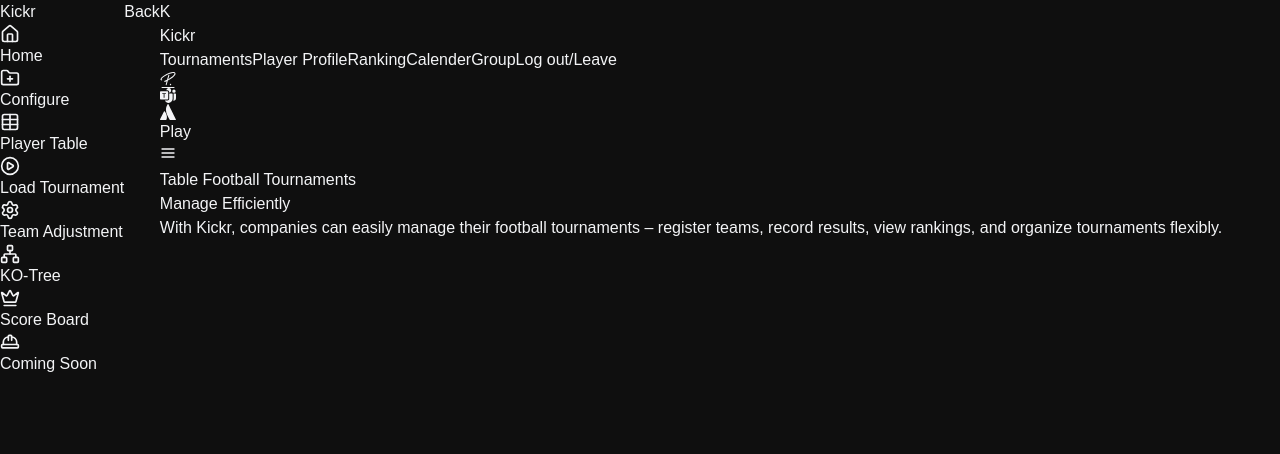
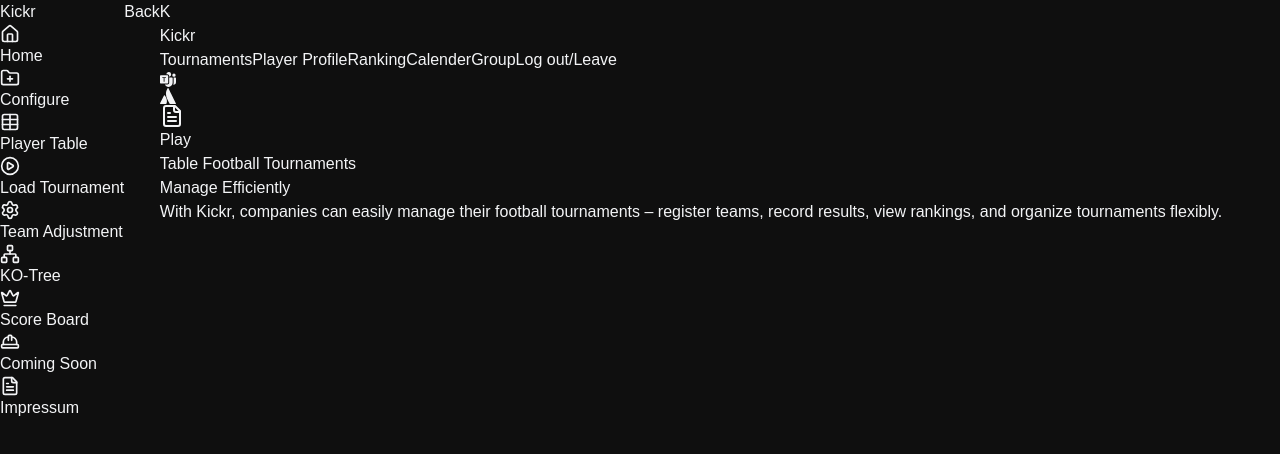
Before and after one commit to lm15-lukas/Kicker-React, a React (Vite) app: page /configure-game-page#/configure-game-page in a window 1280 px wide. Shown: the top 454 px of the page. Built offline with nearby package versions, Linux system fonts and the light colour scheme.

Commit message:
Added Impressum rem the wirbler

```diff
--- a/src/App.jsx
+++ b/src/App.jsx
@@ -12,6 +12,7 @@ import Sidebar from "./pages/Sidebar.jsx";
 import FinalRound from "./pages/FinalRound/FinalRoundComponents/FinalRound.jsx";
 import ComingSoon from "./pages/BetaFeaturePage/BetaFeaturPageComponents/ComingSoon.jsx";
 import Martinf from "./pages/BetaFeaturePage/martinf.jsx";
+import Impressum from "./pages/Impressum/Impressum.jsx";
 
 function App() {
   return (
@@ -38,6 +39,7 @@ function App() {
         <Route path="/finalRound" element={<FinalRound/>}></Route>
         <Route path="/martinf" element={<Martinf/>}/>
         <Route path="/betafeature" element={<ComingSoon/>}/>
+        <Route path="/impressum" element={<Impressum/>}/>
       </Routes>
       </main>
       </div>
--- a/src/pages/BetaFeaturePage/martinf.jsx
+++ b/src/pages/BetaFeaturePage/martinf.jsx
@@ -1,6 +1,5 @@
 import { Rocket } from "lucide-react";
 import { useNavigate } from "react-router-dom";
-import wirbel from './assets/images/thewirbler.jpg'
 
 export default function Martinf() {
   const navigate = useNavigate();
@@ -33,15 +32,6 @@ export default function Martinf() {
             </li>
           </ul>
         </div>
-
-        {/* Placeholder image */}
-        <div className="mt-8">
-          <img
-            src={wirbel}
-            alt="Martin F. doing his thing"
-            className="w-full max-w-sm mx-auto rounded-lg shadow-lg"
-          />
-        </div>
       </div>
     </div>
   );
--- a/src/pages/CreateGame/LandingPage.jsx
+++ b/src/pages/CreateGame/LandingPage.jsx
@@ -1,9 +1,8 @@
 import { motion } from "framer-motion";
-import { SiPersonio } from "react-icons/si";
 import { BsMicrosoftTeams } from "react-icons/bs";
 import { FaAtlassian } from "react-icons/fa";
 import { useState } from "react";
-import { FiMenu, FiX } from "react-icons/fi";
+import {FileText} from "lucide-react";
 import { useNavigate } from "react-router-dom"; // ✅ Navigation importieren
 
 const Header = () => {
@@ -53,20 +52,27 @@ const Header = () => {
 
         {/* Icons */}
         <div className="md:flex hidden items-center space-x-4">
-          <motion.a href="https://impaq.personio.de/login/index" target="_blank" rel="noopener noreferrer" initial={{ opacity: 0, scale: 0.5 }} animate={{ opacity: 1, scale: 1 }} transition={{ delay: 1.3, duration: 0.8 }} className="text-gray-700 dark:text-gray-300 hover:text-red-600 dark:hover:text-red-400 transition-colors duration-300">
-            <SiPersonio className="w-5 h-5" />
-          </motion.a>
           <motion.a href="https://teams.microsoft.com" target="_blank" rel="noopener noreferrer" initial={{ opacity: 0, scale: 0.5 }} animate={{ opacity: 1, scale: 1 }} transition={{ delay: 1.3, duration: 0.8 }} className="text-gray-700 dark:text-gray-300 hover:text-red-600 dark:hover:text-red-400 transition-colors duration-300">
             <BsMicrosoftTeams className="w-5 h-5" />
           </motion.a>
           <motion.a href="https://id.atlassian.com/login" target="_blank" rel="noopener noreferrer" initial={{ opacity: 0, scale: 0.5 }} animate={{ opacity: 1, scale: 1 }} transition={{ delay: 1.3, duration: 0.8 }} className="text-gray-700 dark:text-gray-300 hover:text-red-600 dark:hover:text-red-400 transition-colors duration-300">
             <FaAtlassian className="w-5 h-5" />
           </motion.a>
+          <motion.a
+            onClick={() => navigate("/impressum")}
+            initial={{ opacity: 0, scale: 0.5 }}
+            animate={{ opacity: 1, scale: 1 }}
+            transition={{ delay: 1.3, duration: 0.8 }}
+            className="cursor-pointer text-gray-700 dark:text-gray-300 hover:text-red-600 dark:hover:text-red-400 transition-colors duration-300 flex items-center gap-1"
+          >
+            <FileText className="w-5 h-5" />
+          </motion.a>
+
         </div>
 
         {/* Spielen Button (Desktop) */}
         <motion.button
-          onClick={() => navigate("/configure")} // ✅ Navigation aktivieren
+          onClick={() => navigate("/configure")}
           initial={{ opacity: 0, scale: 0.8 }}
           animate={{ opacity: 1, scale: 1 }}
           transition={{ delay: 1.6, duration: 0.8, type: "spring", stiffness: 100, damping: 15 }}
@@ -75,12 +81,6 @@ const Header = () => {
           Play
         </motion.button>
 
-        {/* Mobile Menu Button */}
-        <div className="md:hidden flex items-center">
-          <motion.button whileTap={{ scale: 0.7 }} onClick={toggleMenu} className="text-gray-300">
-            {isOpen ? <FiX className="h-6 w-6" /> : <FiMenu className="h-6 w-6" />}
-          </motion.button>
-        </div>
       </div>
 
 
--- /dev/null
+++ b/src/pages/Impressum/Impressum.jsx
@@ -0,0 +1,56 @@
+import React from "react";
+
+export default function Impressum() {
+  return (
+    <div className="flex flex-col items-center justify-start min-h-screen bg-gray-900 text-white p-6">
+      <h1 className="text-3xl font-bold mb-8 text-red-400">Legal Notice (Impressum)</h1>
+
+      <div className="bg-gray-800 p-6 rounded-xl shadow-md w-full max-w-2xl space-y-6">
+        <section>
+          <h2 className="text-xl font-semibold mb-2 text-gray-200">Site Operator</h2>
+          <p className="text-gray-300">
+            Lukas Martinez-Gnüchtel<br />
+
+            Germany
+          </p>
+        </section>
+
+        <section>
+          <h2 className="text-xl font-semibold mb-2 text-gray-200">Contact</h2>
+          <p className="text-gray-300">
+            Email: [lukasmartinez869@gmail.com]<br />
+
+          </p>
+        </section>
+
+        <section>
+          <h2 className="text-xl font-semibold mb-2 text-gray-200">Purpose of the Website</h2>
+          <p className="text-gray-300">
+            This web app helps organize football (kicker) tournaments. It is intended for private or small group use (friends, clubs, schools).
+          </p>
+        </section>
+
+        <section>
+          <h2 className="text-xl font-semibold mb-2 text-gray-200">Liability for Content</h2>
+          <p className="text-gray-300">
+            The content was created with care, but no guarantee is made for accuracy, completeness, or timeliness.
+          </p>
+        </section>
+
+        <section>
+          <h2 className="text-xl font-semibold mb-2 text-gray-200">Liability for Links</h2>
+          <p className="text-gray-300">
+            This site may contain external links. I have no influence on their content and assume no liability.
+          </p>
+        </section>
+
+        <section>
+          <h2 className="text-xl font-semibold mb-2 text-gray-200">Copyright</h2>
+          <p className="text-gray-300">
+            All content created by the operator is subject to German copyright law. Reuse requires written permission.
+          </p>
+        </section>
+      </div>
+    </div>
+  );
+}
--- a/src/pages/Sidebar.jsx
+++ b/src/pages/Sidebar.jsx
@@ -1,6 +1,6 @@
 import { NavLink } from "react-router-dom";
 import { motion } from "framer-motion";
-import { Home, Settings, Table, FolderPlus, PlayCircle,Network,HardHat,Crown } from "lucide-react";
+import { Home, Settings, Table, FolderPlus, PlayCircle,Network,HardHat,Crown,FileText } from "lucide-react";
 import SideButtons from "./SideButtons";
 
 export default function Sidebar() {
@@ -12,7 +12,8 @@ export default function Sidebar() {
     { to: "/team-adjustment", label: "Team Adjustment", icon: <Settings size={20} /> },
     {to: "/finalRound" ,label:"KO-Tree",icon:<Network size={20}/>},
     {to: "/scoreboard",label:"Score Board",icon:<Crown size={20}/>},
-    {to:"/betafeature",label:"Coming Soon", icon:<HardHat size={20}/>}
+    {to:"/betafeature",label:"Coming Soon", icon:<HardHat size={20}/>},
+    {to:"/impressum",label:"Impressum",icon:<FileText size={20}/>}
   ];
 
   return (
```
Also changed, not shown: src/pages/BetaFeaturePage/assets/images/thewirbler.jpg (deleted).
